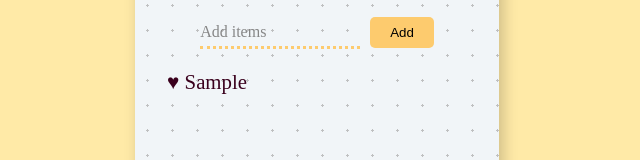
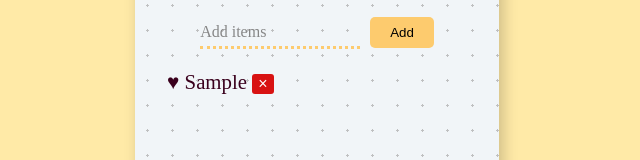
Before and after one commit to Rusiruoshada/todo-list, a React (Create React App) app: page / in a window 1280 px wide. Both pictures are taken after typing "Sample" into the empty fields and a click on the button "Add". Shown: the part 200-360 px from the top of the page, without its empty margins (323-963 px from the left). Built offline with nearby package versions, Linux system fonts and the light colour scheme.

Commit message:
update remove feature

```diff
--- a/src/components/home.js
+++ b/src/components/home.js
@@ -43,23 +43,29 @@
 
 // export default Home;
 
-import {useState} from 'react';
+import { useState } from "react";
 
 const Home = () => {
+  const [inputText, setInputText] = useState("");
+  const [items, setItems] = useState([]);
 
-const [inputText, setInputText] = useState('');
-const [items, setItems] = useState([]);
 
   const handleChange = (event) => {
     const newValue = event.target.value;
     setInputText(newValue);
-}
+  };
 
   const addItem = () => {
     setItems((prevItems) => {
       return [...prevItems, inputText];
     });
     setInputText("");
+  };
+
+  const deleteItem = (index) => {
+    setItems((prevItems) => {
+      return prevItems.filter((item, i) => i !== index);
+    });
   };
 
   return (
@@ -71,20 +77,25 @@ const addItem = () => {
         onChange={handleChange}
         type="text"
         placeholder="Add items"
-                    value = {inputText}
+        value={inputText}
       />
-               <button onClick={addItem} type="submit">
+      <button className="btn" onClick={addItem} type="submit">
         Add
       </button>
       <div>
         <ul>
-                    {items.map((todoItems) => (
-                        <li>&hearts; {todoItems}</li>
+          {items.map((todoItems,index) => (
+            <li key = {index} style={{textDecoration: todoItems.textDecoration}}>
+              &hearts; {todoItems}{" "}
+              <button onClick={() => deleteItem(index)} className="btnDelete">
+                ×
+              </button>
+            </li>
           ))}
         </ul>
       </div>
     </div>
   );
-}
+};
 
 export default Home;
--- a/src/index.css
+++ b/src/index.css
@@ -59,13 +59,17 @@ input:focus{
   outline: none;
 }
 
-button {
+.btn {
   display: inline;
   margin-left: 10px;
   padding:8px 20px;
   border:none;
   background-color:#fdcb6e;
-  border-radius:5px
+  border-radius:5px;
+}
+
+.btn:hover{
+  background-color: #ffc14e;
 }
 
 ul , li{
@@ -74,3 +78,12 @@ ul , li{
   padding:0;
   color: rgb(58, 0, 29);
 }
+
+.btnDelete {
+  background-color: rgb(216, 18, 18);
+  color:#fff;
+  font-size: 16px;
+  border:none;
+  border-radius: 3px;
+
+}
```
Lines whose indentation alone changed are shown as unchanged.
